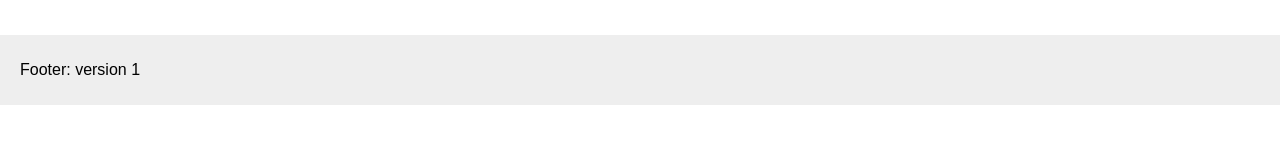
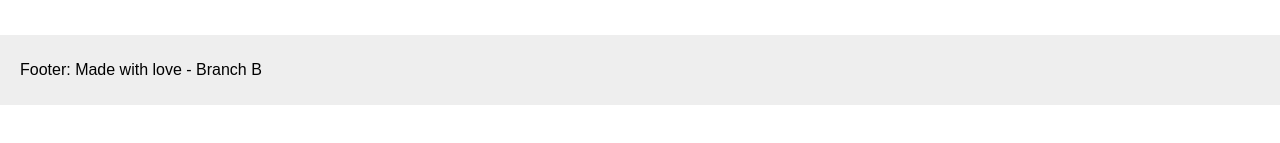
Before and after one commit to kallamkanishka37-jpg/2500030019_Fedw_Endsemlab, a plain HTML site: page index.html in a window 1280 px wide. Shown: the part 155-298 px from the top of the page. Drawn offline with Linux system fonts and the light colour scheme.

Commit message:
Change footer text in feature-footer-b

```diff
--- a/index.html
+++ b/index.html
@@ -13,7 +13,7 @@
     <p>Welcome to the Git branching and merging demo.</p>
   </main>
   <footer>
-    <p>Footer: version 1</p>
+    <p>Footer: Made with love - Branch B</p>
   </footer>
 </body>
 </html>
```
